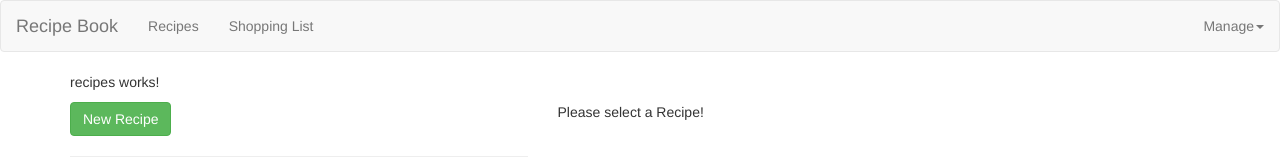
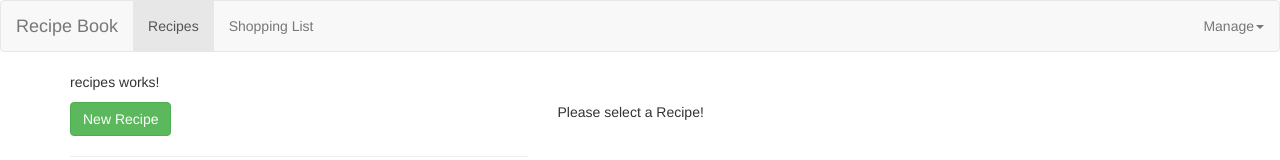
Before and after one commit to JanYanisa/angular-recipe-web-app, an Angular app: page /recipes in a window 1280 px wide. Shown: the top 160 px of the page. Built offline with nearby package versions, Linux system fonts and the light colour scheme.

Commit message:
add active tab navbar

```diff
--- a/src/app/header/header.component.html
+++ b/src/app/header/header.component.html
@@ -5,8 +5,8 @@
     </div>
     <div class="navbar-default">
       <ul class="nav navbar-nav">
-        <li><a routerLink="/recipes">Recipes</a></li>
-        <li>
+        <li role="presentation" routerLinkActive="active"><a routerLink="/recipes">Recipes</a></li>
+        <li role="presentation" routerLinkActive="active">
           <a routerLink="/shopping-list">Shopping List</a>
         </li>
       </ul>
```
